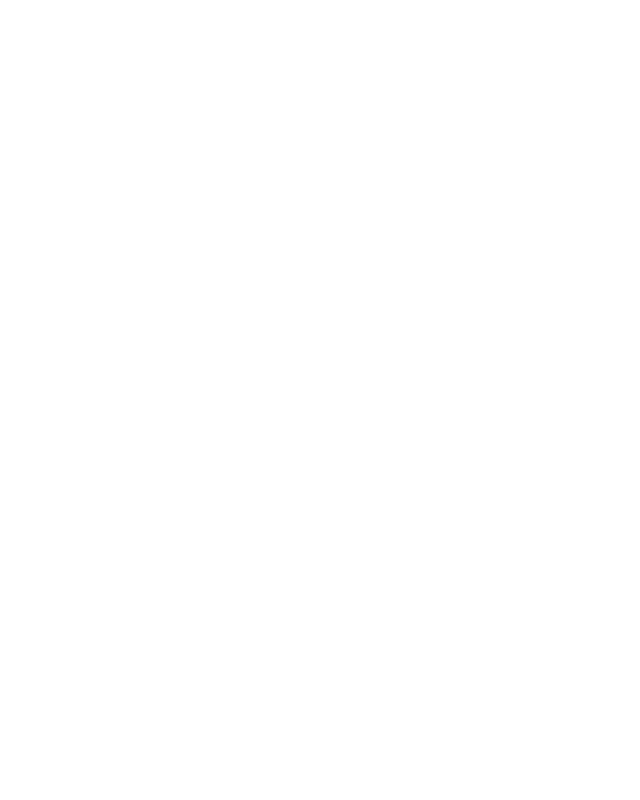
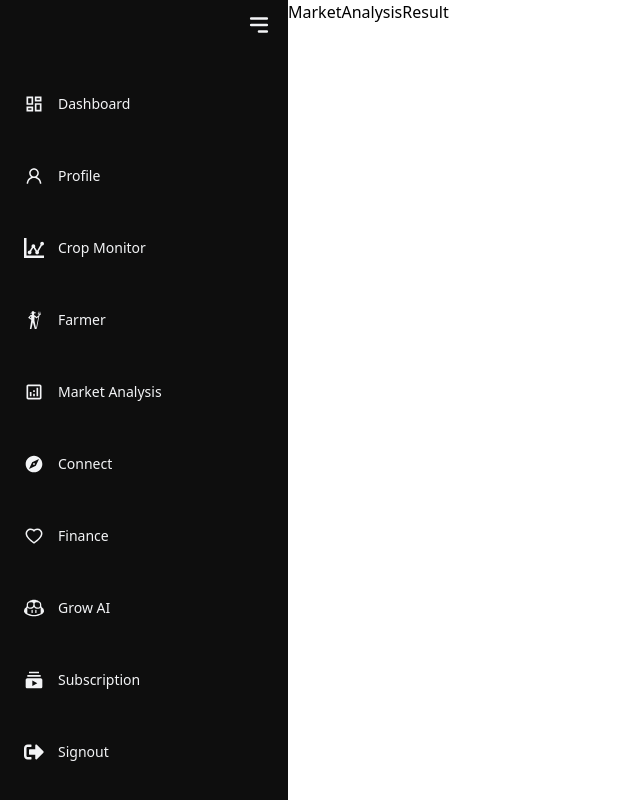
Before and after one commit to SusheelThapa/DELTA-GROWMORE, a React (Vite) app in the folder frontend/: page /market-analysis/result in a window 1280 px wide. Before the commit this address had no page. Shown: the whole page, without its empty margins (0-640 px from the left). Built offline with nearby package versions, Linux system fonts and the light colour scheme.

Commit message:
setup market analysi layout

```diff
--- a/frontend/src/App.tsx
+++ b/frontend/src/App.tsx
@@ -12,6 +12,9 @@
 import { ImStatsDots } from "react-icons/im";
 import { GiFarmer } from "react-icons/gi";
 import Homepage from "./components/Homepage";
+import MarketAnalysis from "./pages/MarketAnalysis";
+import MarketAnalysisResult from "./pages/MarketAnalsisResult";
+import Sidebar from "./components/Sidebar";
 
 const App = () => {
   // This will contain all the pages of our project
@@ -74,6 +77,15 @@
       <Router>
         <Routes>
           <Route path="/dashboard" element={<Homepage pages={pages} />} />
+          <Route
+            path="/market-analysis/result"
+            element={
+              <div className="flex">
+                <Sidebar pages={pages} />
+                <MarketAnalysisResult />
+              </div>
+            }
+          />
         </Routes>
       </Router>
     </>
--- a/frontend/src/components/Homepage.tsx
+++ b/frontend/src/components/Homepage.tsx
@@ -28,7 +28,7 @@
       {false && <Profile />}
       {false && <CropMonitor />}
       {false && <Farmer />}
-      {false && <MarketAnalysis />}
+      {true && <MarketAnalysis />}
       {false && <Connect />}
       {false && <Finance />}
       {false && <GrowAI />}
--- /dev/null
+++ b/frontend/src/pages/MarketAnalsisResult/MarketAnalysisResult.tsx
@@ -0,0 +1,5 @@
+const MarketAnalysisResult = () => {
+  return <div>MarketAnalysisResult</div>;
+};
+
+export default MarketAnalysisResult;
--- /dev/null
+++ b/frontend/src/pages/MarketAnalsisResult/index.ts
@@ -0,0 +1 @@
+export { default } from "./MarketAnalysisResult";
```
Also changed, not shown: frontend/src/main.tsx (+7 -7 lines).
